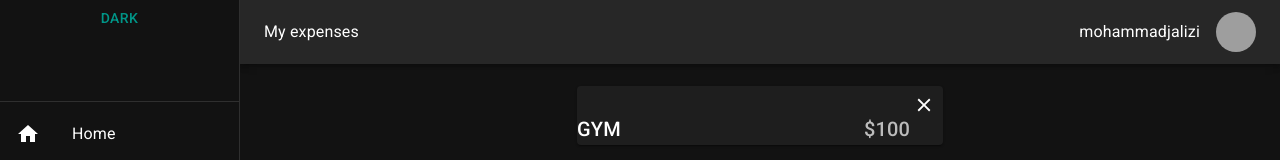
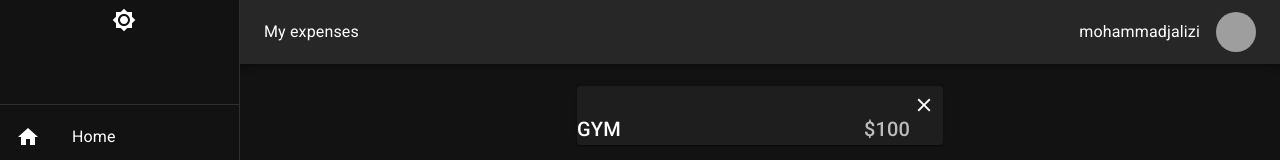
Before and after one commit to mohammadjalizi/Material-UI-project-1-, a React (Create React App) app: page / in a window 1280 px wide. Shown: the top 160 px of the page. Built offline with nearby package versions, Linux system fonts and the light colour scheme; grey boxes are pictures that could not be loaded.

Commit message:
added project

```diff
--- a/src/uicompennet/Drawerr.jsx
+++ b/src/uicompennet/Drawerr.jsx
@@ -5,6 +5,7 @@ import CssBaseline from '@mui/material/CssBaseline';
 import AppBar from '@mui/material/AppBar';
 import Toolbar from '@mui/material/Toolbar';
 import { useNavigate } from "react-router-dom";
+import IconButton from '@mui/material/IconButton';
 import Typography from '@mui/material/Typography';
 import Divider from '@mui/material/Divider';
 import ListItem from '@mui/material/ListItem';
@@ -14,7 +15,7 @@ import ListItemText from '@mui/material/ListItemText';
 import InboxIcon from '@mui/icons-material/MoveToInbox';
 import MailIcon from '@mui/icons-material/Mail';
 import { List, Button } from '@mui/material';
-import { Create, Home, Logout, Person, Person2, Settings } from '@mui/icons-material';
+import { Brightness4, Brightness7, Create, Home, Logout, Person, Person2, Settings } from '@mui/icons-material';
 import { useTheme } from '@emotion/react';
 
 
@@ -37,12 +38,17 @@ const Drawerr = ({drawerWidth,setMymode}) => {
       >
 
 
-        <Button onClick={()=>{
-setMymode(theme.palette.mode==="light"?"dark" : "light")
+        {/* <Button variant="text" color="primary">
+          dark
+        </Button> */}
 
-        }} variant="text" color="primary">
-          dark
-        </Button>
+<IconButton sx={{ ml: 1 }}
+ onClick={()=>{
+  setMymode(theme.palette.mode==="light"?"dark" : "light")
+
+          }} color="inherit">
+        {theme.palette.mode === 'dark' ? <Brightness7 /> : <Brightness4 />}
+      </IconButton>
         <Toolbar />
 
 
```
